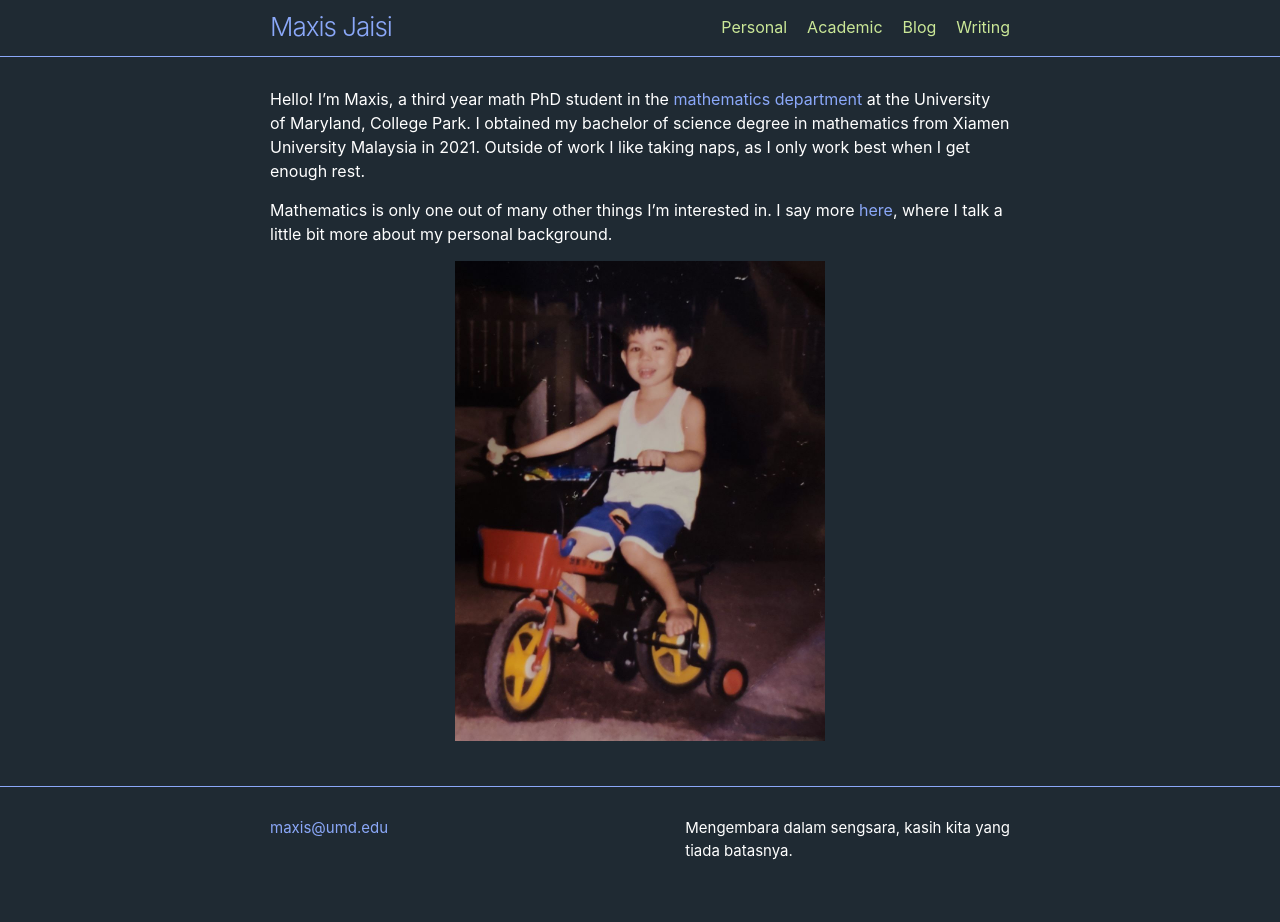
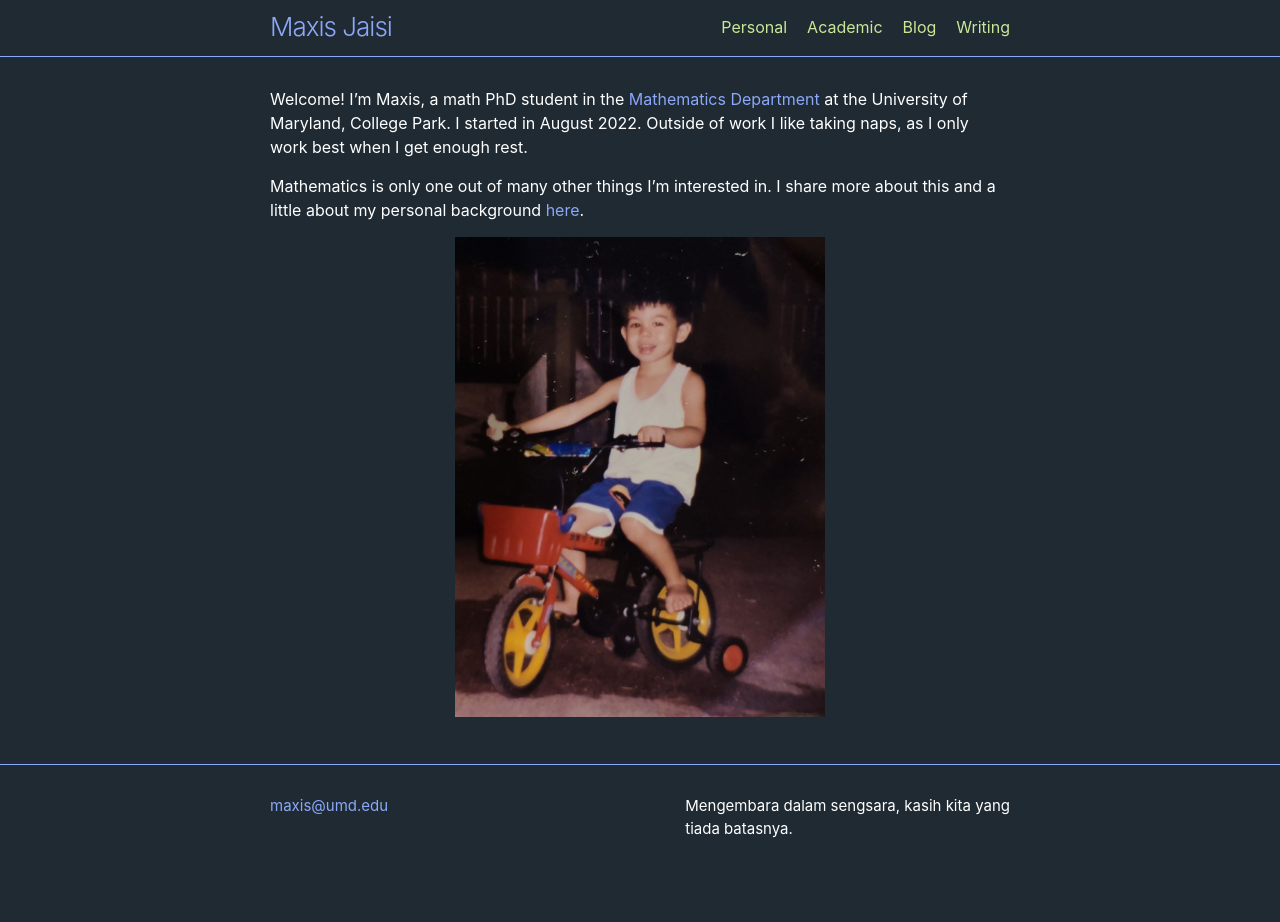
Before and after one commit to MaxisJaisi/maxisjaisi.github.io, a Jekyll site: the page built from index.md, in a window 1280 px wide. Built offline with Jekyll 4.4.1, drawn with Linux system fonts in a browser that asks for light colours; after the commit the page ends 900 px from its top, so only the background shows below that.

Commit message:
Changes to main site.

```diff
--- a/index.md
+++ b/index.md
@@ -5,9 +5,9 @@
 layout: home
 ---
 
-Hello! I'm Maxis, a third year math PhD student in the [mathematics department](https://www-math.umd.edu/) at the University of Maryland, College Park. I obtained my bachelor of science degree in mathematics from Xiamen University Malaysia in 2021. Outside of work I like taking naps, as I only work best when I get enough rest.
+Welcome! I'm Maxis, a math PhD student in the [Mathematics Department](https://www-math.umd.edu/) at the University of Maryland, College Park. I started in August 2022. Outside of work I like taking naps, as I only work best when I get enough rest.
 
- Mathematics is only one out of many other things I'm interested in. I say more [here](\personal), where I talk a little bit more about my personal background.
+ Mathematics is only one out of many other things I'm interested in. I share more about this and a little about my personal background [here](\personal).
 
 <p align = "center">
 <img src="\assets\pictures\main\bike.jpg" width="50%" height="50%">
```
